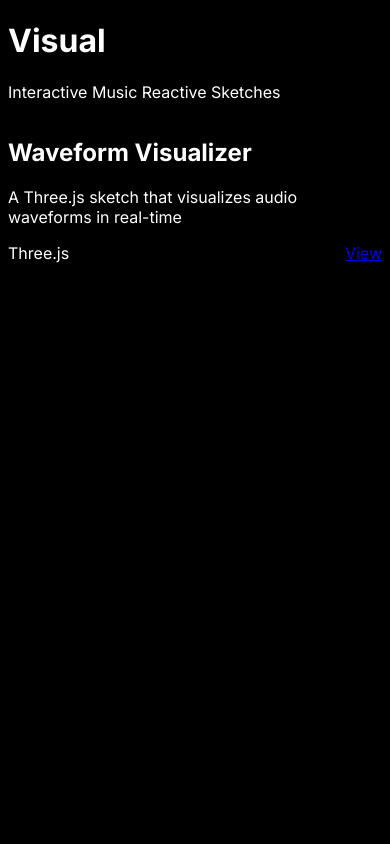
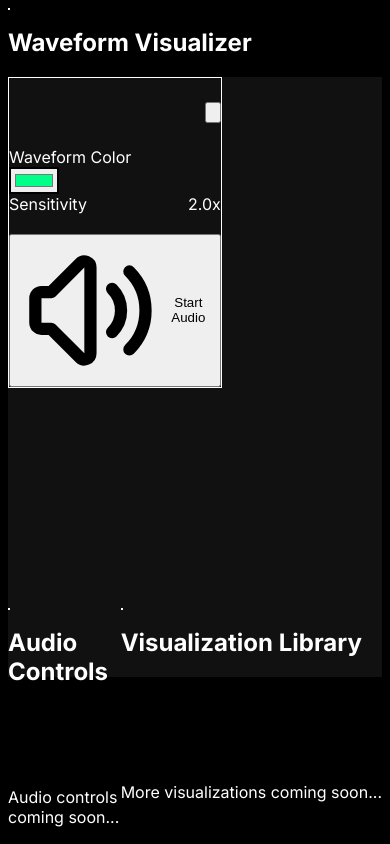
Before and after one commit to MrRob0t404/visuals-playground, a Next.js app: page / in a window 390 px wide. Shown: the top 844 px of the page. Built offline with nearby package versions, Linux system fonts and the light colour scheme.

Commit message:
feat: implement bento grid layout
- Add BentoGrid and BentoGridItem components\n- Create responsive grid layout\n- Add hover animations and transitions\n- Update main page to use bento grid\n- Add dynamic imports for visualizations

```diff
--- /dev/null
+++ b/src/app/components/BentoGrid.tsx
@@ -0,0 +1,37 @@
+'use client';
+
+import { ReactNode } from 'react';
+
+interface BentoGridProps {
+  children: ReactNode;
+}
+
+export default function BentoGrid({ children }: BentoGridProps) {
+  return (
+    <div className="min-h-screen bg-gradient-to-br from-gray-900 to-black p-8">
+      <div className="max-w-7xl mx-auto">
+        <div className="grid grid-cols-1 md:grid-cols-2 lg:grid-cols-3 gap-6 auto-rows-[300px]">
+          {children}
+        </div>
+      </div>
+    </div>
+  );
+}
+
+interface BentoGridItemProps {
+  children: ReactNode;
+  className?: string;
+  span?: string;
+}
+
+export function BentoGridItem({ children, className = '', span = '' }: BentoGridItemProps) {
+  return (
+    <div className={`relative group ${span} ${className} transform transition-all duration-500 hover:scale-[1.02]`}>
+      <div className="absolute inset-0 bg-gradient-to-br from-gray-800/50 to-gray-900/50 rounded-2xl backdrop-blur-sm border border-white/10 transition-all duration-300 group-hover:border-white/20 group-hover:shadow-2xl group-hover:shadow-white/5" />
+      <div className="absolute inset-0 bg-gradient-to-br from-transparent via-transparent to-white/5 opacity-0 group-hover:opacity-100 transition-opacity duration-300 rounded-2xl" />
+      <div className="relative p-6 h-full flex flex-col">
+        {children}
+      </div>
+    </div>
+  );
+}
--- a/src/app/page.tsx
+++ b/src/app/page.tsx
@@ -1,29 +1,56 @@
-import Link from 'next/link';
+'use client';
+
+import dynamic from 'next/dynamic';
+import BentoGrid, { BentoGridItem } from './components/BentoGrid';
+
+// Dynamically import components to avoid SSR issues
+const WaveformVisualizer = dynamic(() => import('./sketches/WaveformVisualizer'), {
+  ssr: false,
+  loading: () => (
+    <div className="w-full h-full flex items-center justify-center">
+      <div className="animate-pulse text-white/50">Loading visualization...</div>
+    </div>
+  ),
+});
 
 export default function Home() {
   return (
-    <div className="container mx-auto px-4 py-8">
-      <header className="mb-12">
-        <h1 className="text-4xl font-bold mb-2">Visual</h1>
-        <p className="text-gray-400">Interactive Music Reactive Sketches</p>
-      </header>
-
-      <section className="grid grid-cols-1 md:grid-cols-2 lg:grid-cols-3 gap-6">
-        {/* Example sketch card - will be replaced with dynamic content */}
-        <div className="bg-gray-900 rounded-lg p-6 hover:bg-gray-800 transition-colors">
-          <h2 className="text-xl font-semibold mb-2">Waveform Visualizer</h2>
-          <p className="text-gray-400 mb-4">A Three.js sketch that visualizes audio waveforms in real-time</p>
-          <div className="flex justify-between items-center">
-            <span className="text-sm text-gray-500">Three.js</span>
-            <Link
-              href="/sketches/waveform"
-              className="px-4 py-2 bg-blue-600 rounded hover:bg-blue-700 transition-colors"
-            >
-              View
-            </Link>
+    <BentoGrid>
+      <BentoGridItem span="col-span-2 row-span-2">
+        <div className="flex flex-col h-full">
+          <h2 className="text-2xl font-bold text-white mb-4">Waveform Visualizer</h2>
+          <div className="flex-1">
+            <WaveformVisualizer />
           </div>
         </div>
-      </section>
-    </div>
+      </BentoGridItem>
+
+      <BentoGridItem>
+        <div className="flex flex-col h-full">
+          <h2 className="text-2xl font-bold text-white mb-4">Audio Controls</h2>
+          <div className="flex-1 flex items-center justify-center">
+            <div className="text-white/70">Audio controls coming soon...</div>
+          </div>
+        </div>
+      </BentoGridItem>
+
+      <BentoGridItem>
+        <div className="flex flex-col h-full">
+          <h2 className="text-2xl font-bold text-white mb-4">Visualization Library</h2>
+          <div className="flex-1 flex items-center justify-center">
+            <div className="text-white/70">More visualizations coming soon...</div>
+          </div>
+        </div>
+      </BentoGridItem>
+
+      <BentoGridItem span="col-span-2">
+        <div className="flex flex-col h-full">
+          <h2 className="text-2xl font-bold text-white mb-4">About</h2>
+          <div className="flex-1 flex items-center justify-center">
+            <div className="text-white/70">Project information coming soon...</div>
+          </div>
+        </div>
+      </BentoGridItem>
+    </BentoGrid>
   );
 }
```
